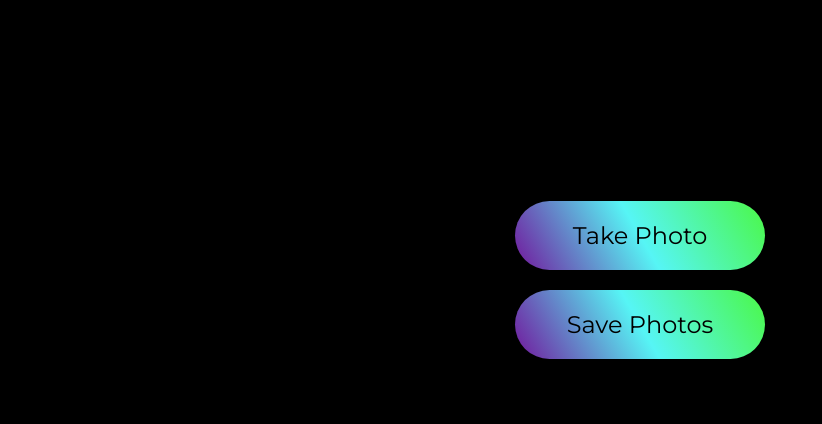
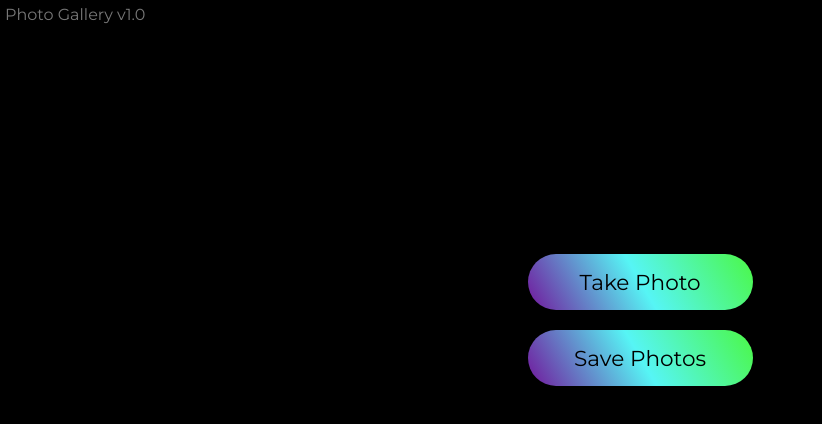
Before and after one commit to KidLiberty/NFT-Gallery, a React (Create React App) app: page / in a window 1280 px wide. Shown: the top 424 px of the page, without its empty margins (0-822 px from the left). Built offline with nearby package versions, Linux system fonts and the light colour scheme.

Commit message:
Added version number

```diff
--- a/src/App.css
+++ b/src/App.css
@@ -13,21 +13,30 @@ body {
   background-color: black;
 }
 
+.title {
+  justify-content: flex-start;
+  align-items: center;
+  color: #777;
+  font-size: 1rem;
+  padding: 5px;
+  min-height: 10vh;
+}
+
 .btn-container {
   display: flex;
   flex-direction: column;
   justify-content: center;
   align-items: center;
-  min-height: 70vh;
+  min-height: 60vh;
   width: 100vw;
 }
 
 .btn-container button {
-  width: 250px;
-  padding: 20px;
+  width: 225px;
+  padding: 15px;
   margin: 10px;
   font-family: inherit;
-  font-size: 1.5rem;
+  font-size: 1.35rem;
   border: none;
   border-radius: 10000px;
   background: linear-gradient(60deg, #72169c, #56f5f5, #4bf845);
--- a/src/App.js
+++ b/src/App.js
@@ -22,6 +22,7 @@ export default function App() {
 
   return (
     <div>
+      <div className='title'>Photo Gallery v1.0</div>
       <div className='btn-container'>
         <button
           onClick={() => {
```
